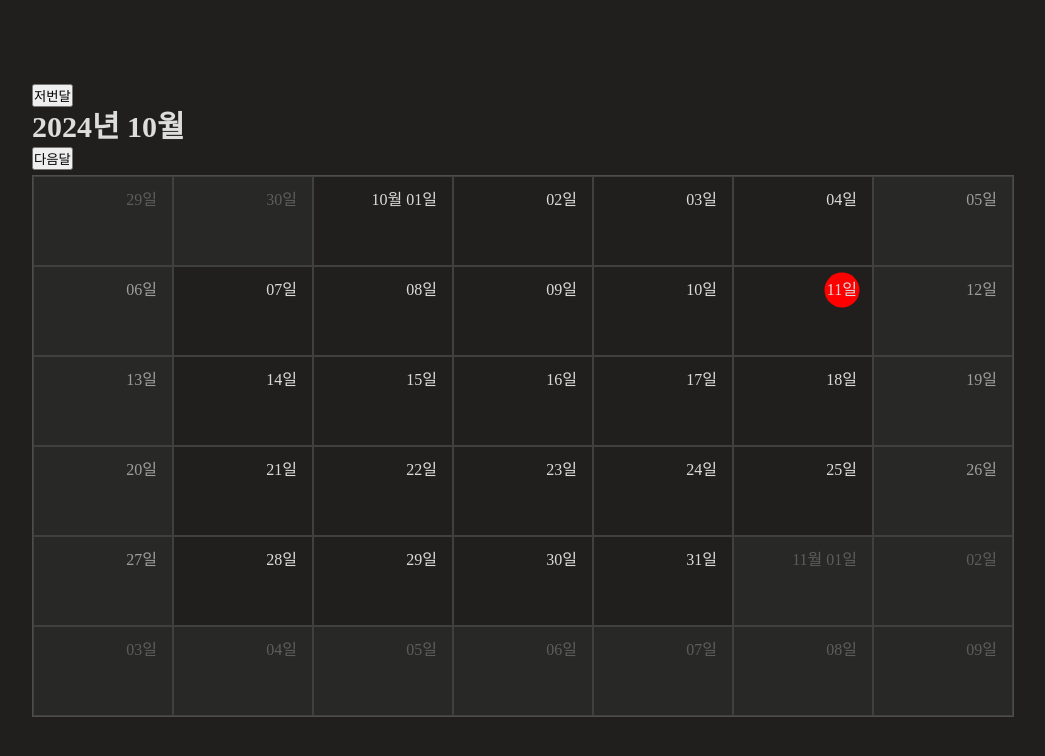
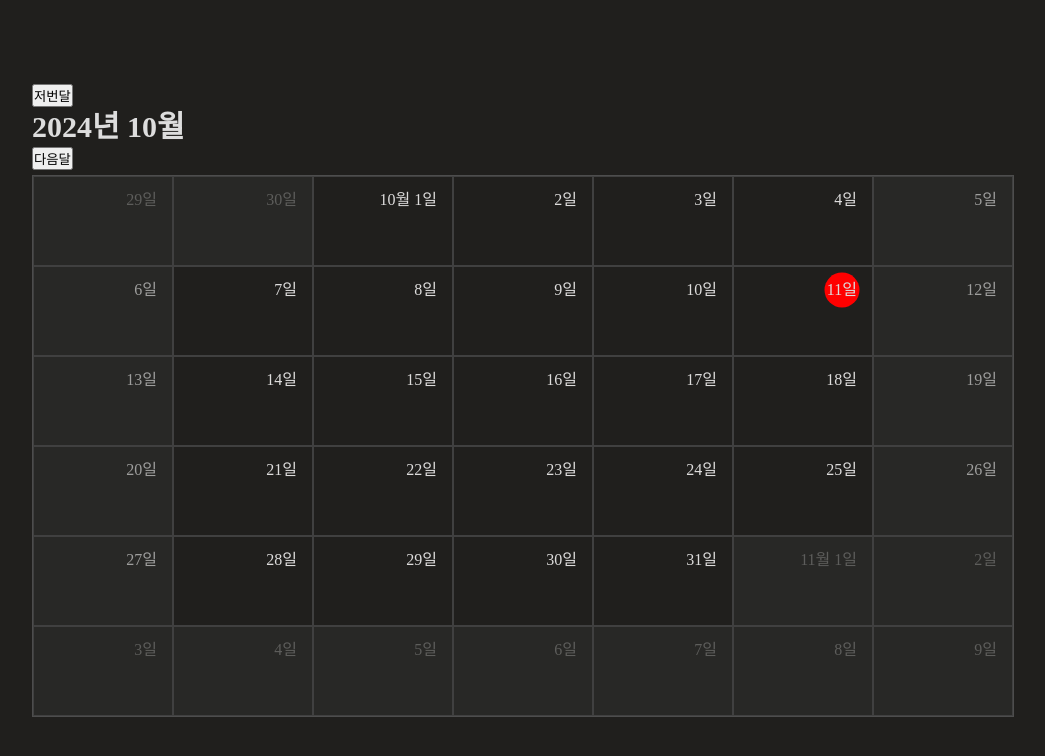
Before and after one commit to implement-any/record-costs, a React (Vite) app: page / in a window 1280 px wide. Shown: the top 756 px of the page, without its empty margins (117-1162 px from the left). Built offline with nearby package versions, Linux system fonts and the light colour scheme.

Commit message:
Fix(view-date): 보이는 날자 pad 제거 ### Fix - String().padStart() 제거

```diff
--- a/src/features/calendar/ui/date-card/index.tsx
+++ b/src/features/calendar/ui/date-card/index.tsx
@@ -21,7 +21,7 @@ export function DateCard({
       onClick={onClick}
     >
       <span className={`${module.text} ${isSameDate ? module.mark : ""}`}>
-        {`${date === 1 ? `${month}월 ` : ""}${String(date).padStart(2, "0")}`}일
+        {`${date === 1 ? `${month}월 ` : ""}${date}`}일
       </span>
     </td>
   );
```
